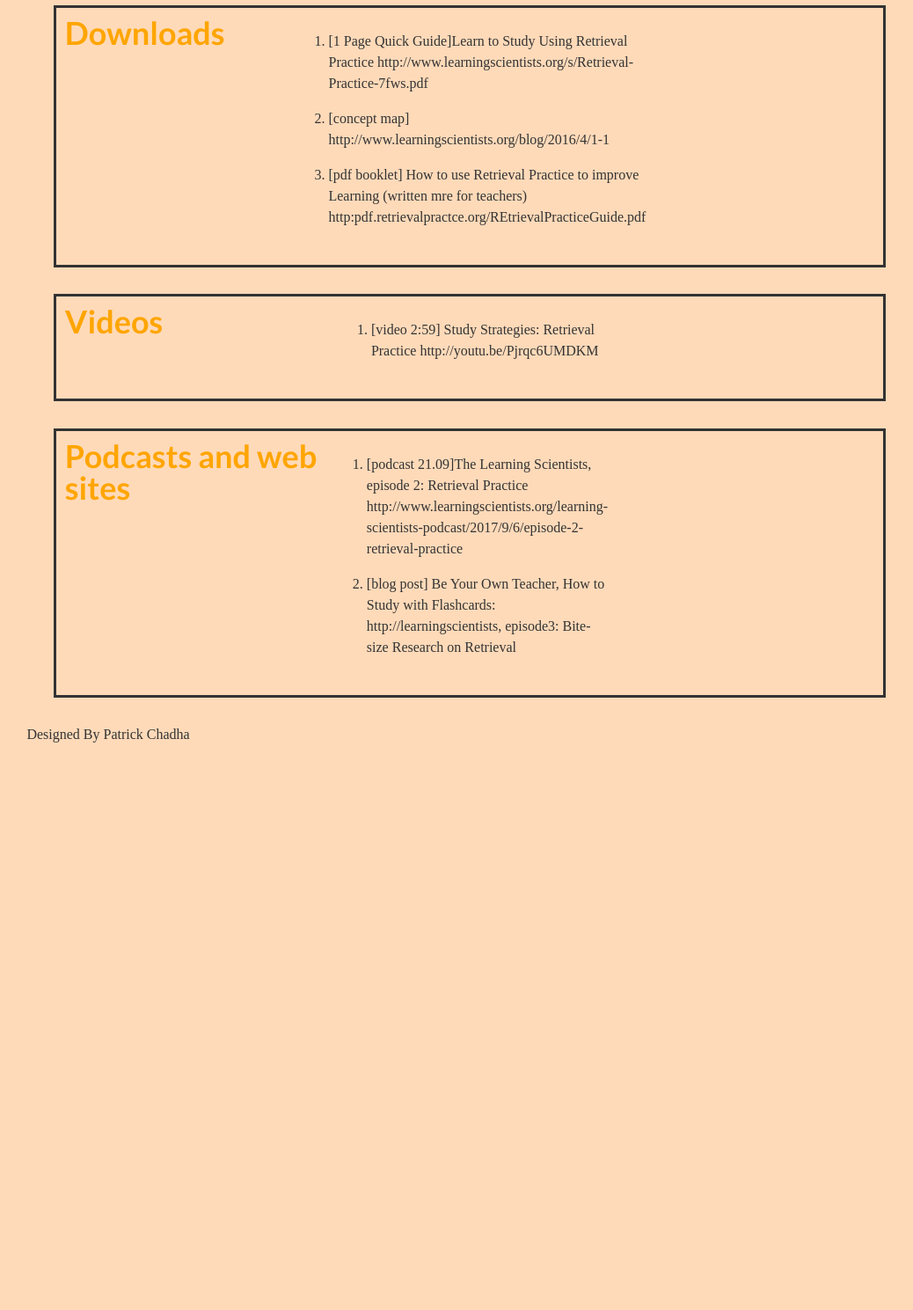
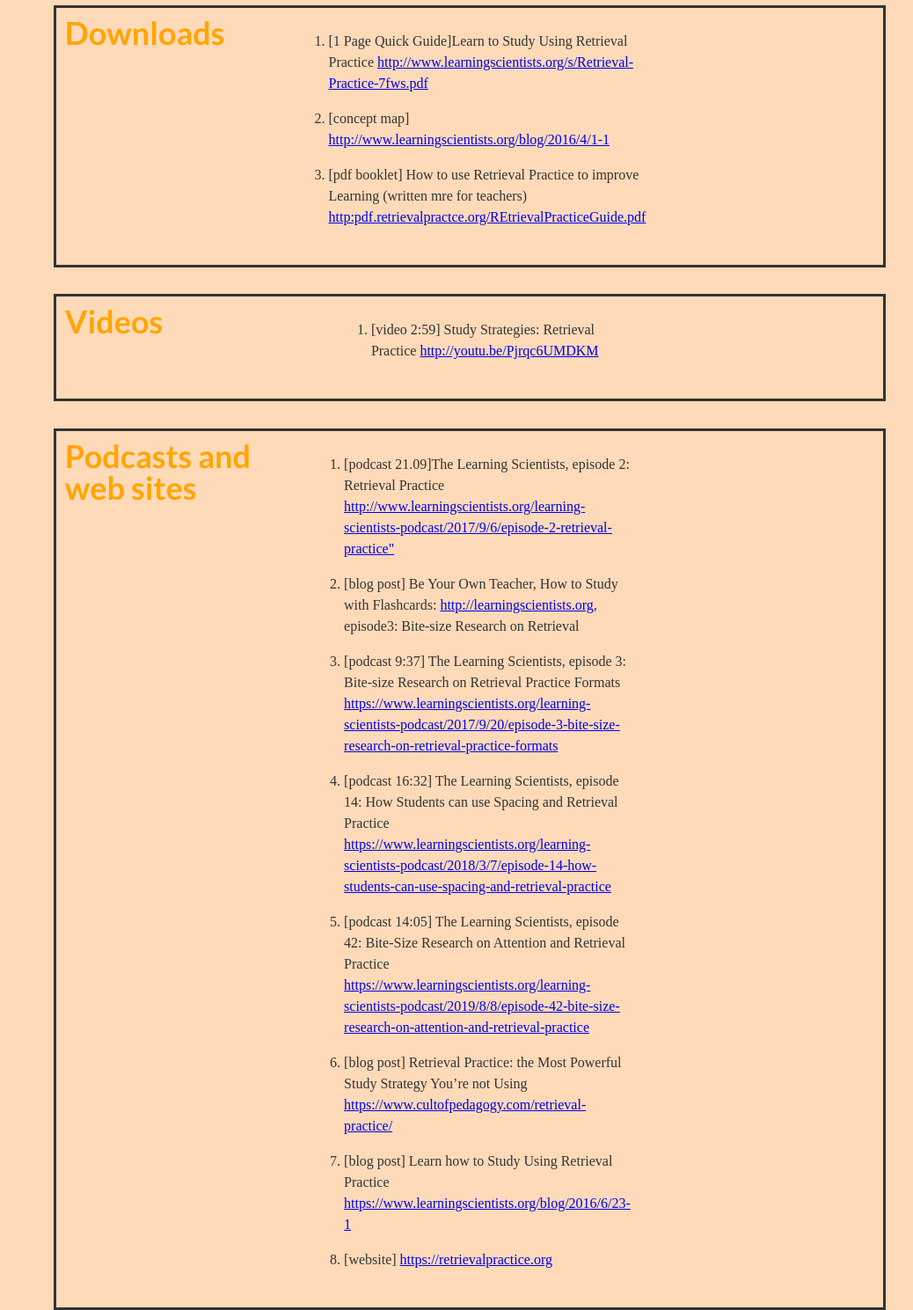
Before and after one commit to paachadha/SmartStudySkills, a plain HTML site: page retrieval.html in a window 1280 px wide. Shown: the part 2460-3949 px from the top of the page at 88% size, without its empty margins (104-1142 px from the left). Before the commit the page ends 3323 px from the top, so only its background shows below. Drawn offline with Linux system fonts and the light colour scheme; a web font is replaced by a local one.

Commit message:
Add files via upload

```diff
--- a/retrieval.html
+++ b/retrieval.html
@@ -175,15 +175,17 @@ if there is no one available. You can collaborate with friends to make tests usi
 
 <li>
 
-    <p>[1 Page Quick Guide]Learn to Study Using Retrieval Practice http://www.learningscientists.org/s/Retrieval-Practice-7fws.pdf</p> </li>
+    <p>[1 Page Quick Guide]Learn to Study Using Retrieval Practice <a href="http://www.learningscientists.org/s/Retrieval-Practice-7fws.pdf">http://www.learningscientists.org/s/Retrieval-Practice-7fws.pdf</a></p> </li>
 
     <li>
 
-     <p>[concept map] http://www.learningscientists.org/blog/2016/4/1-1</p> </li>
+     <p>[concept map] <a href="http://www.learningscientists.org/blog/2016/4/1-1">http://www.learningscientists.org/blog/2016/4/1-1</a></p>
+
+    </li>
 
      <li>
 
-     <p>[pdf booklet] How to use Retrieval Practice to improve Learning (written mre for teachers) http:pdf.retrievalpractce.org/REtrievalPracticeGuide.pdf</p>
+     <p>[pdf booklet] How to use Retrieval Practice to improve Learning (written mre for teachers) <a href="http:pdf.retrievalpractce.org/REtrievalPracticeGuide.pdf">http:pdf.retrievalpractce.org/REtrievalPracticeGuide.pdf</a></p>
 
      </li>
 
@@ -199,7 +201,7 @@ if there is no one available. You can collaborate with friends to make tests usi
 
 <li>
 
-    <p>[video 2:59] Study Strategies: Retrieval Practice http://youtu.be/Pjrqc6UMDKM</p>
+    <p>[video 2:59] Study Strategies: Retrieval Practice <a href="http://youtu.be/Pjrqc6UMDKM">http://youtu.be/Pjrqc6UMDKM</a></p>
 
 </li>
 
@@ -216,13 +218,52 @@ if there is no one available. You can collaborate with friends to make tests usi
 
    <li>
 
-    <p>[podcast 21.09]The Learning Scientists, episode 2: Retrieval Practice http://www.learningscientists.org/learning-scientists-podcast/2017/9/6/episode-2-retrieval-practice</p>
+    <p>[podcast 21.09]The Learning Scientists, episode 2: Retrieval Practice <a href="http://www.learningscientists.org/learning-scientists-podcast/2017/9/6/episode-2-retrieval-practice">http://www.learningscientists.org/learning-scientists-podcast/2017/9/6/episode-2-retrieval-practice"</a></p>
 
 </li>
 
 <li>
 
-    <p>[blog post] Be Your Own Teacher, How to Study with Flashcards: http://learningscientists, episode3: Bite-size Research on Retrieval</p>
+    <p>[blog post] Be Your Own Teacher, How to Study with Flashcards: <a href="http://learningscientists.org">http://learningscientists.org</a>, episode3: Bite-size Research on Retrieval</p>
+
+      </li>
+
+    <li>
+
+    <p>[podcast 9:37] The Learning Scientists, episode 3: Bite-size Research on Retrieval Practice Formats <a href="https://www.learningscientists.org/learning-scientists-podcast/2017/9/20/episode-3-bite-size-research-on-retrieval-practice-formats">https://www.learningscientists.org/learning-scientists-podcast/2017/9/20/episode-3-bite-size-research-on-retrieval-practice-formats</a></p>
+
+      </li>
+
+      <li>
+
+    <p>[podcast 16:32] The Learning Scientists, episode 14: How Students can use Spacing and Retrieval Practice <a href="https://www.learningscientists.org/learning-scientists-podcast/2018/3/7/episode-14-how-students-can-use-spacing-and-retrieval-practice">https://www.learningscientists.org/learning-scientists-podcast/2018/3/7/episode-14-how-students-can-use-spacing-and-retrieval-practice</a></p>
+
+      </li>
+
+    <li>
+
+    <p>[podcast 14:05] The Learning Scientists, episode 42: Bite-Size Research on Attention and Retrieval Practice <a href="https://www.learningscientists.org/learning-scientists-podcast/2019/8/8/episode-42-bite-size-research-on-attention-and-retrieval-practice">https://www.learningscientists.org/learning-scientists-podcast/2019/8/8/episode-42-bite-size-research-on-attention-and-retrieval-practice</a></p>
+
+      </li>
+
+      <li>
+
+    <p>[blog post] Retrieval Practice: the Most Powerful Study Strategy You’re not Using <a href="https://www.cultofpedagogy.com/retrieval-practice/">https://www.cultofpedagogy.com/retrieval-practice/</a></p>
+
+      </li>
+
+      <li>
+
+  <p>[blog post] Learn how to Study Using Retrieval Practice <a href="https://www.learningscientists.org/blog/2016/6/23-1">https://www.learningscientists.org/blog/2016/6/23-1</a><p>
+
+          </p>
+
+
+          <li>
+
+          <p>[website] <a href="https://retrievalpractice.org">https://retrievalpractice.org</a></p>
+
+
 
 </li>
 
```
Also changed, not shown: about.html (+2 -3 lines), index.html (+2 -2 lines).
